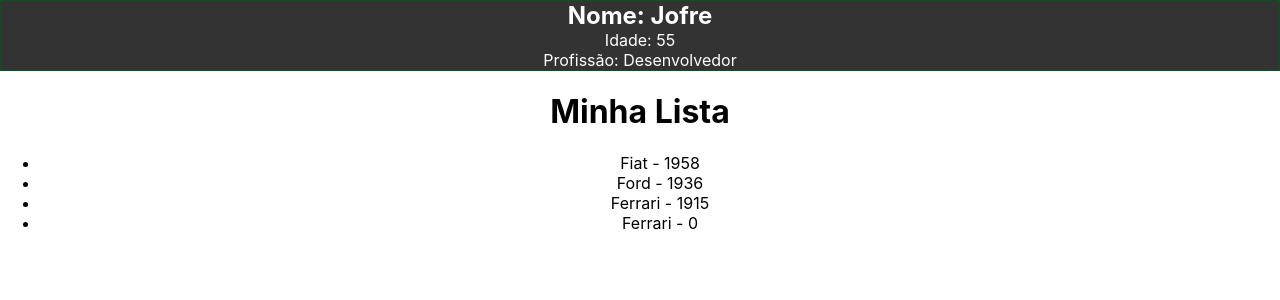
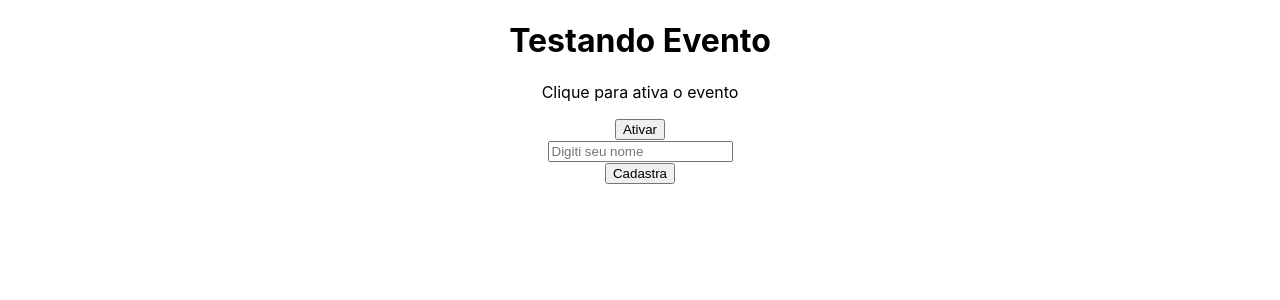
Before and after one commit to DevJofre/teste-react, a React (Create React App) app: page / in a window 1280 px wide. Shown: the top 300 px of the page. Built offline with nearby package versions, Linux system fonts and the light colour scheme.

Commit message:
Criando formularios usando onClick, onChange e onSubmit

```diff
--- a/src/App.js
+++ b/src/App.js
@@ -1,18 +1,13 @@
 import "./App.css";
-import HelloWorld from "./components/HelloWorld";
-import SayMyName from "./components/SayMyName";
-import Pessoa from "./components/Pessoa";
-import List from "./components/List";
+import Evento from "./components/Evento";
+import Form from "./components/Form";
 
 function App() {
-  const name = "Jofre";
-  const idade = "55";
-  const profissao = "Desenvolvedor";
-
   return (
     <div className="App">
-      <Pessoa nome={name} idade={idade} profissao={profissao} />
-      <List />
+      <h1>Testando Evento</h1>
+      <Evento />
+      <Form />
     </div>
   );
 }
--- /dev/null
+++ b/src/components/Evento.js
@@ -0,0 +1,14 @@
+function Evento() {
+  function meuEvento() {
+    console.log("Fui Ativado!");
+  }
+
+  return (
+    <div>
+      <p>Clique para ativa o evento</p>
+      <button onClick={meuEvento}>Ativar</button>
+    </div>
+  );
+}
+
+export default Evento;
--- /dev/null
+++ b/src/components/Form.js
@@ -0,0 +1,21 @@
+function Form() {
+  function cadastraUsuario(event) {
+    event.preventDefault();
+    console.log("Cadastrou o Usuarios!");
+  }
+
+  return (
+    <div>
+      <form onSubmit={cadastraUsuario}>
+        <div>
+          <input type="text" placeholder="Digiti seu nome" />
+        </div>
+        <div>
+          <input type="submit" value="Cadastra" />
+        </div>
+      </form>
+    </div>
+  );
+}
+
+export default Form;
```
